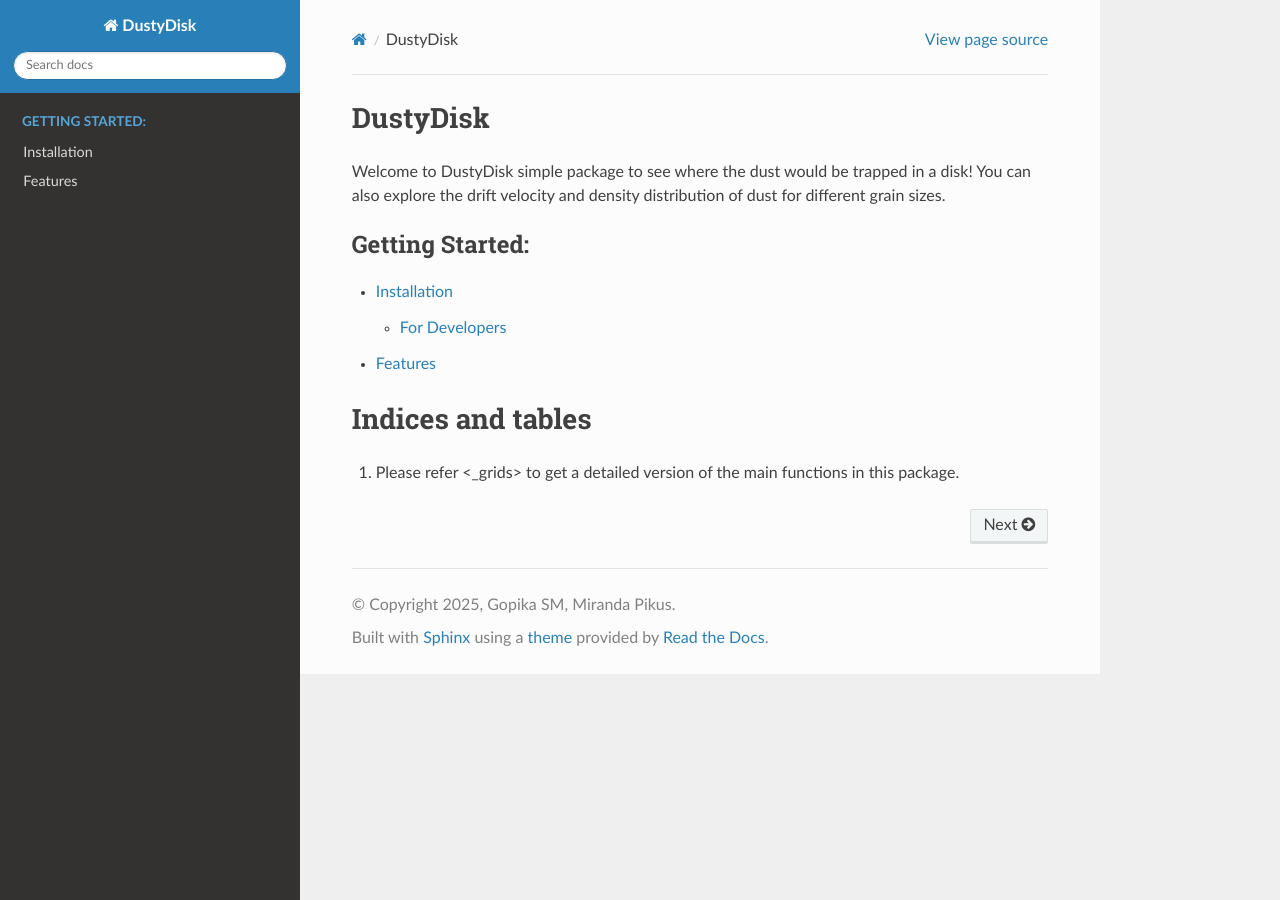
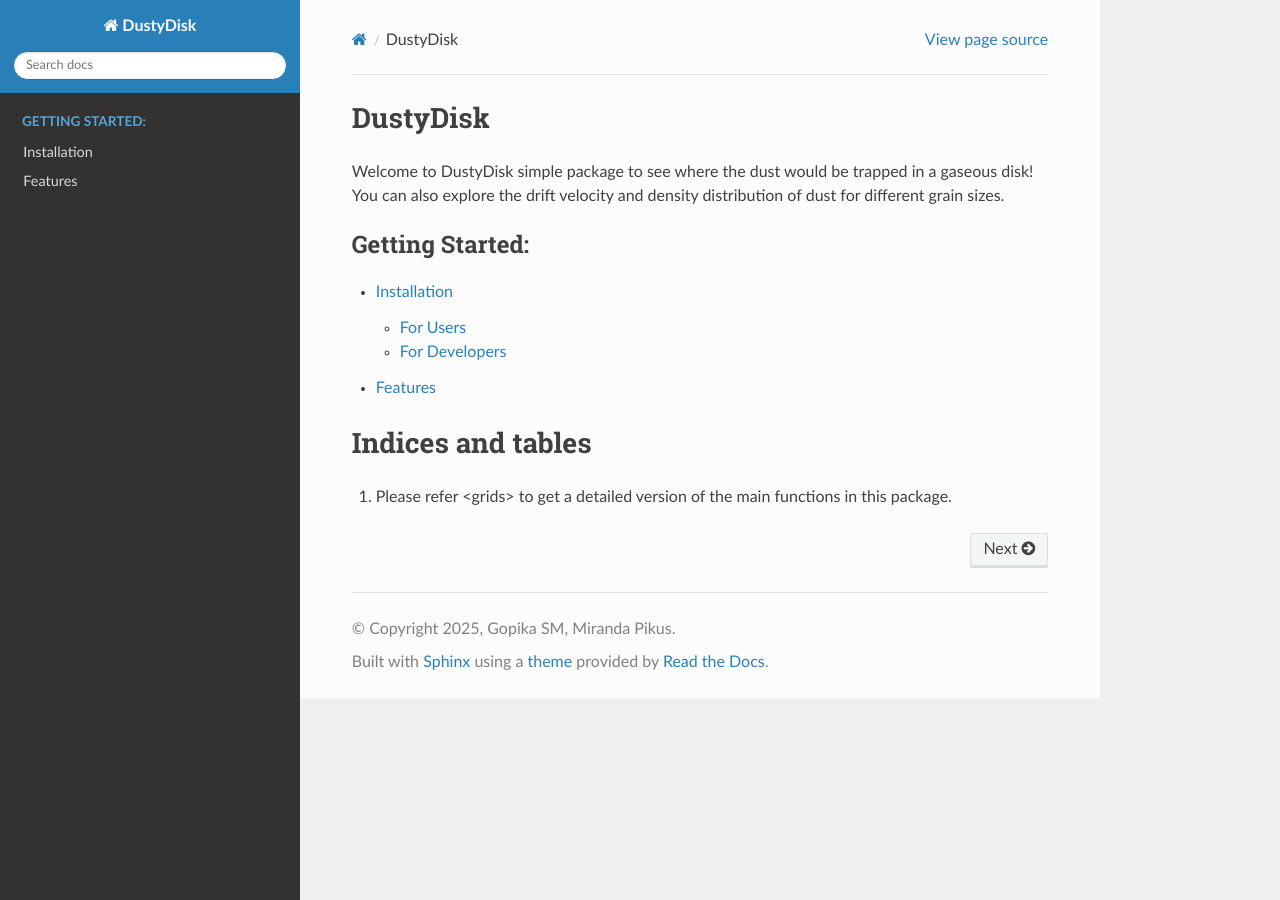
Before and after one commit to miranda-pikus/DustyDisk, a Sphinx documentation site: the page built from docs/index.rst, in a window 1280 px wide. Built offline with Sphinx 7.4.7 and the Read the Docs theme 3.1.0, drawn with Linux system fonts in a browser that asks for light colours.

Commit message:
Added for users

```diff
--- a/docs/index.rst
+++ b/docs/index.rst
@@ -6,8 +6,10 @@
 DustyDisk
 =======================
 
-Welcome to DustyDisk simple package to see where the dust would be trapped in a disk! You can also explore the drift velocity and
+Welcome to DustyDisk simple package to see where the dust would be trapped in a gaseous disk! You can also explore the drift velocity and
 density distribution of dust for different grain sizes.
+
+
 
 .. toctree::
    :maxdepth: 2
@@ -21,4 +23,4 @@ density distribution of dust for different grain sizes.
 Indices and tables
 ======================
 
-#. :ref:`Please refer <_grids> to get a detailed version of the main functions in this package.`
+#. :ref:`Please refer <grids> to get a detailed version of the main functions in this package.`
--- a/docs/installation.rst
+++ b/docs/installation.rst
@@ -3,16 +3,19 @@
 Installation
 ===============
 
+For Users
+++++++++++
+
 This package can be installed as below, irrespective of the operating system.
 
 
 
-.. code-block:: bash
+.. code-block::bash
 
 	$ pip install DustyDisk
 
 
-.Make sure to install the requirements such as ``numpy`` and ``matplotlib``.
+Make sure to install the requirements such as ``numpy`` and ``matplotlib``.
 
 For Developers
 ++++++++++++++
```
